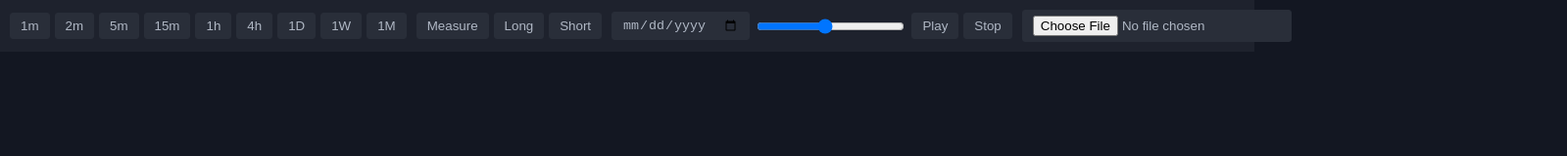
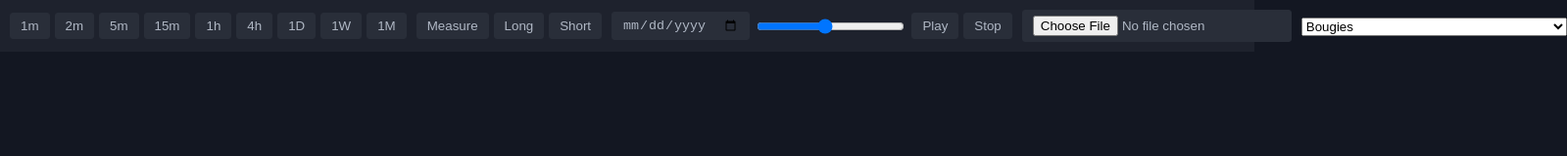
Before and after one commit to tehh61/tr, a website built with Vite: page index.html in a window 1280 px wide. Shown: the whole page at 98% size, 1599 px wide, since content can reach past the window. Built offline with nearby package versions, Linux system fonts and the light colour scheme; what lightweight-charts would draw is missing.

Commit message:
Update index.html

```diff
--- a/index.html
+++ b/index.html
@@ -34,6 +34,28 @@
       <div class="data-import">
         <input type="file" id="csv-file" accept=".csv">
       </div>
+      <div class="chart-type-selector">
+        <select id="chart-type">
+          <option value="Candlestick">Bougies</option>
+          <option value="Bar">Barres</option>
+          <option value="VolumeCandlestick">Bougies de volume</option>
+          <option value="Range">Plage</option>
+          <option value="HeikinAshi">Heikin-Ashi</option>
+          <option value="Renko">Renko</option>
+          <option value="LineBreak">Saut de ligne (Line Break)</option>
+          <option value="PointAndFigure">Point et Figure</option>
+          <option value="Kagi">Kagi</option>
+          <option value="Area">Région (Area)</option>
+          <option value="AreaHLC">Zone HLC</option>
+          <option value="Baseline">Ligne de base (Baseline)</option>
+          <option value="Line">Droite (Line)</option>
+          <option value="StepLine">Ligne en escalier (Step Line)</option>
+          <option value="LineWithMarkers">Ligne avec marqueurs (Line with Markers)</option>
+          <option value="HighLow">Haut-Bas</option>
+          <option value="Columns">Colonnes</option>
+          <option value="HollowCandles">Bougies creuses</option>
+        </select>
+      </div>
     </div>
     <div id="chart-container"></div>
   </div>
```
